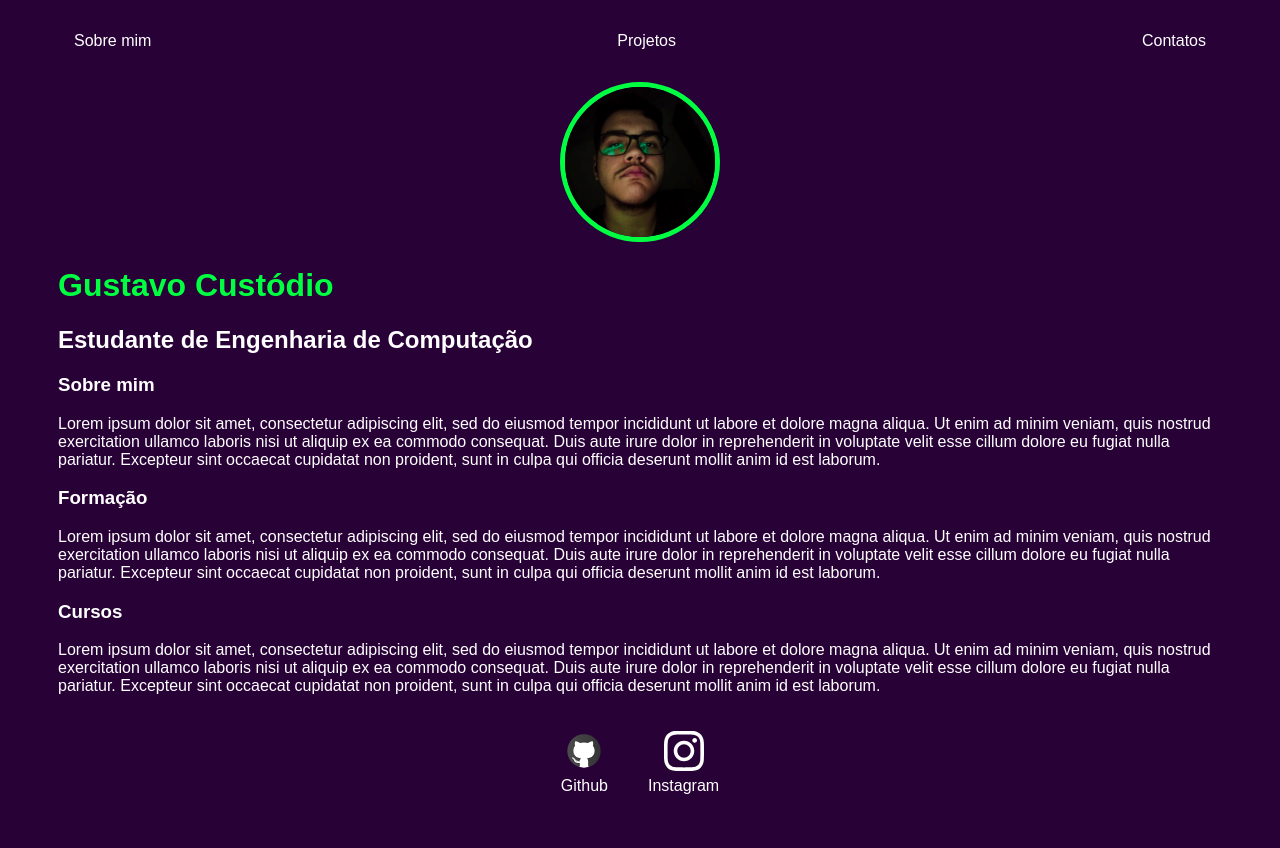
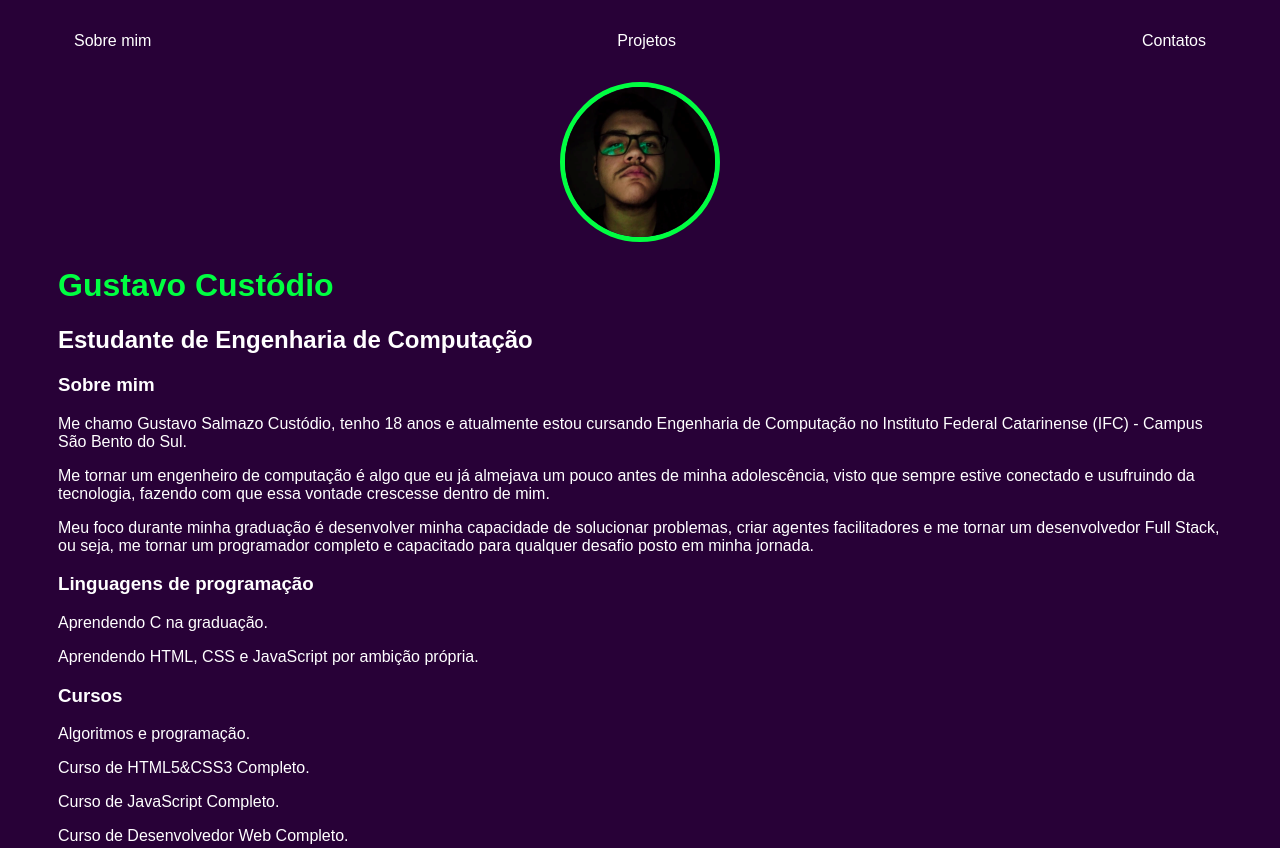
Before and after one commit to gustavo047g/meu-portifolio, a plain HTML site: page index.html in a window 1280 px wide. Shown: the top 848 px of the page. Drawn offline with Linux system fonts and the light colour scheme.

Commit message:
Add files via upload

```diff
--- a/index.css
+++ b/index.css
@@ -112,3 +112,7 @@ header a h1{
 header a h1:hover{
     color: #00FF41;
 }
+
+.projetinhos section a h2:hover{
+    color: #00FF41;
+}
--- a/index.html
+++ b/index.html
@@ -34,21 +34,27 @@
             <section>
                 <h3>Sobre mim</h3>
                 <p>
-                    Lorem ipsum dolor sit amet, consectetur adipiscing elit, sed do eiusmod tempor incididunt ut labore et dolore magna aliqua. Ut enim ad minim veniam, quis nostrud exercitation ullamco laboris nisi ut aliquip ex ea commodo consequat. Duis aute irure dolor in reprehenderit in voluptate velit esse cillum dolore eu fugiat nulla pariatur. Excepteur sint occaecat cupidatat non proident, sunt in culpa qui officia deserunt mollit anim id est laborum.
-
+                    Me chamo Gustavo Salmazo Custódio, tenho 18 anos e atualmente estou cursando Engenharia de Computação no Instituto Federal Catarinense (IFC) - Campus São Bento do Sul.
+                <p>Me tornar um engenheiro de computação é algo que eu já almejava um pouco antes de minha adolescência, visto que sempre estive conectado e usufruindo da tecnologia, fazendo com que essa vontade crescesse dentro de mim.</p>
+                   <p>Meu foco durante minha graduação é desenvolver minha capacidade de solucionar problemas, criar agentes facilitadores e me tornar um desenvolvedor Full Stack, ou seja, me tornar um programador completo e capacitado para qualquer desafio posto em minha jornada. </p>
                 </p>
             </section>
             <section>
-                <h3>Formação</h3>
+                <h3>Linguagens de programação</h3>
                 <p>
-                    Lorem ipsum dolor sit amet, consectetur adipiscing elit, sed do eiusmod tempor incididunt ut labore et dolore magna aliqua. Ut enim ad minim veniam, quis nostrud exercitation ullamco laboris nisi ut aliquip ex ea commodo consequat. Duis aute irure dolor in reprehenderit in voluptate velit esse cillum dolore eu fugiat nulla pariatur. Excepteur sint occaecat cupidatat non proident, sunt in culpa qui officia deserunt mollit anim id est laborum.
-
+                    Aprendendo C na graduação.
+                    <p>
+                        Aprendendo HTML, CSS e JavaScript por ambição própria.
+                    </p>
                 </p>
             </section>
             <section>
                 <h3>Cursos</h3>
                 <p>
-                    Lorem ipsum dolor sit amet, consectetur adipiscing elit, sed do eiusmod tempor incididunt ut labore et dolore magna aliqua. Ut enim ad minim veniam, quis nostrud exercitation ullamco laboris nisi ut aliquip ex ea commodo consequat. Duis aute irure dolor in reprehenderit in voluptate velit esse cillum dolore eu fugiat nulla pariatur. Excepteur sint occaecat cupidatat non proident, sunt in culpa qui officia deserunt mollit anim id est laborum.
+                    Algoritmos e programação.
+                    <p>Curso de HTML5&CSS3 Completo.</p>
+                    <p>Curso de JavaScript Completo.</p>
+                    <p>Curso de Desenvolvedor Web Completo.</p>
 
                 </p>
             </section>
```
Also changed, not shown: projects.html (+3 -12 lines).
